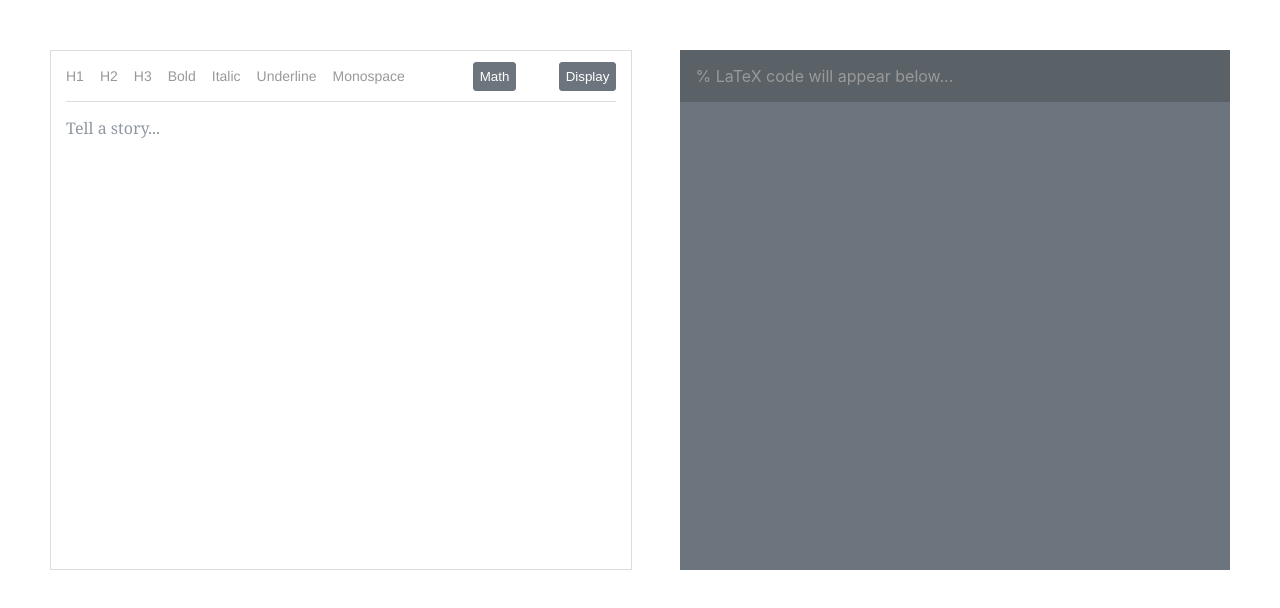
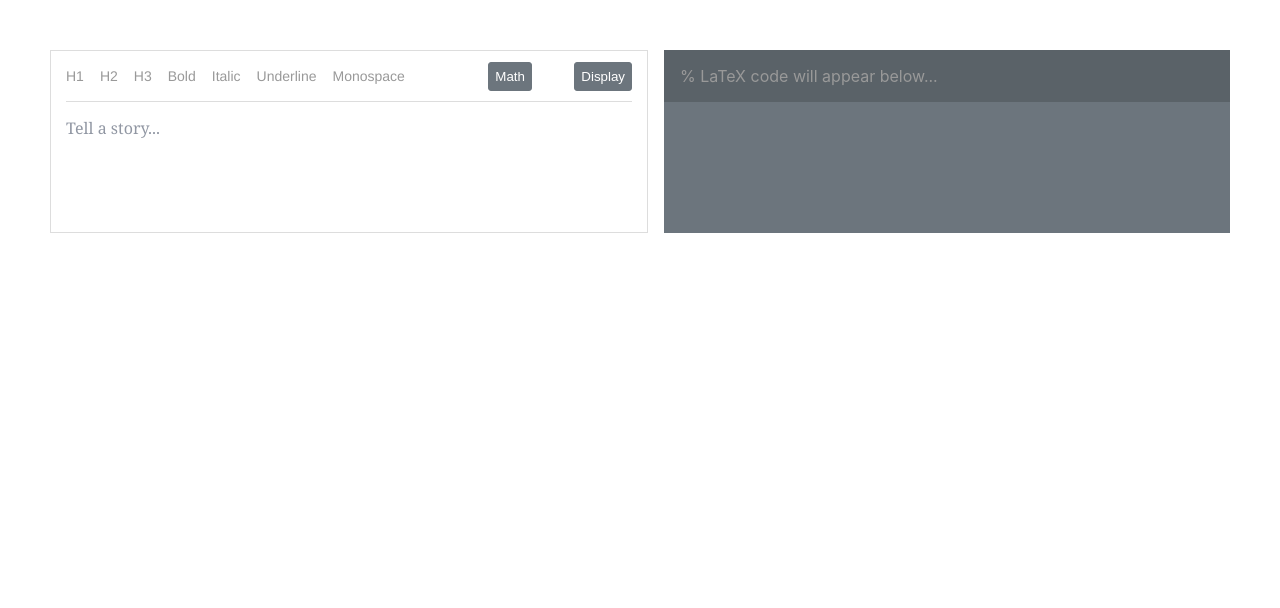
Before and after one commit to zhyd1997/Eorg, a React (Create React App) app: page / in a window 1280 px wide. Shown: the top 608 px of the page. Built offline with nearby package versions, Linux system fonts and the light colour scheme.

Commit message:
fix: improved flex display
1. flex-wrap; 2. gap; 3. flex-grow

```diff
--- a/src/App.css
+++ b/src/App.css
@@ -9,8 +9,10 @@ pre {
   padding: 35px 0;
 }
 
-.two {
+.double-column {
   display: flex;
+  flex-wrap: wrap;
+  gap: 1rem;
 }
 
 .Menu {
@@ -27,10 +29,9 @@ pre {
 }
 
 #tex {
-  width: 48%;
-  height: 520px;
+  width: 45%;
   background-color: #6c757d;
-  margin-left: 4%;
+  flex-grow: 1;
 }
 
 .compiled {
--- a/src/components/RichTextEditor.css
+++ b/src/components/RichTextEditor.css
@@ -4,7 +4,8 @@
     font-family: 'Georgia', serif;
     font-size: 14px;
     padding: 15px;
-    width: 48%;
+    width: 45%;
+    flex-grow: 1;
 }
 
 .RichEditor-editor {
--- a/src/components/RichTextEditor.js
+++ b/src/components/RichTextEditor.js
@@ -219,7 +219,7 @@ class RichTextEditor extends React.Component {
 		}
 
 		return (
-			<div className="two">
+			<div className="double-column">
 				<div className="RichEditor-root">
 					<div className="Menu">
 						<BlockStyleControls
```
Also changed, not shown: 12 other files (tests, documents, lock files or other folders).
